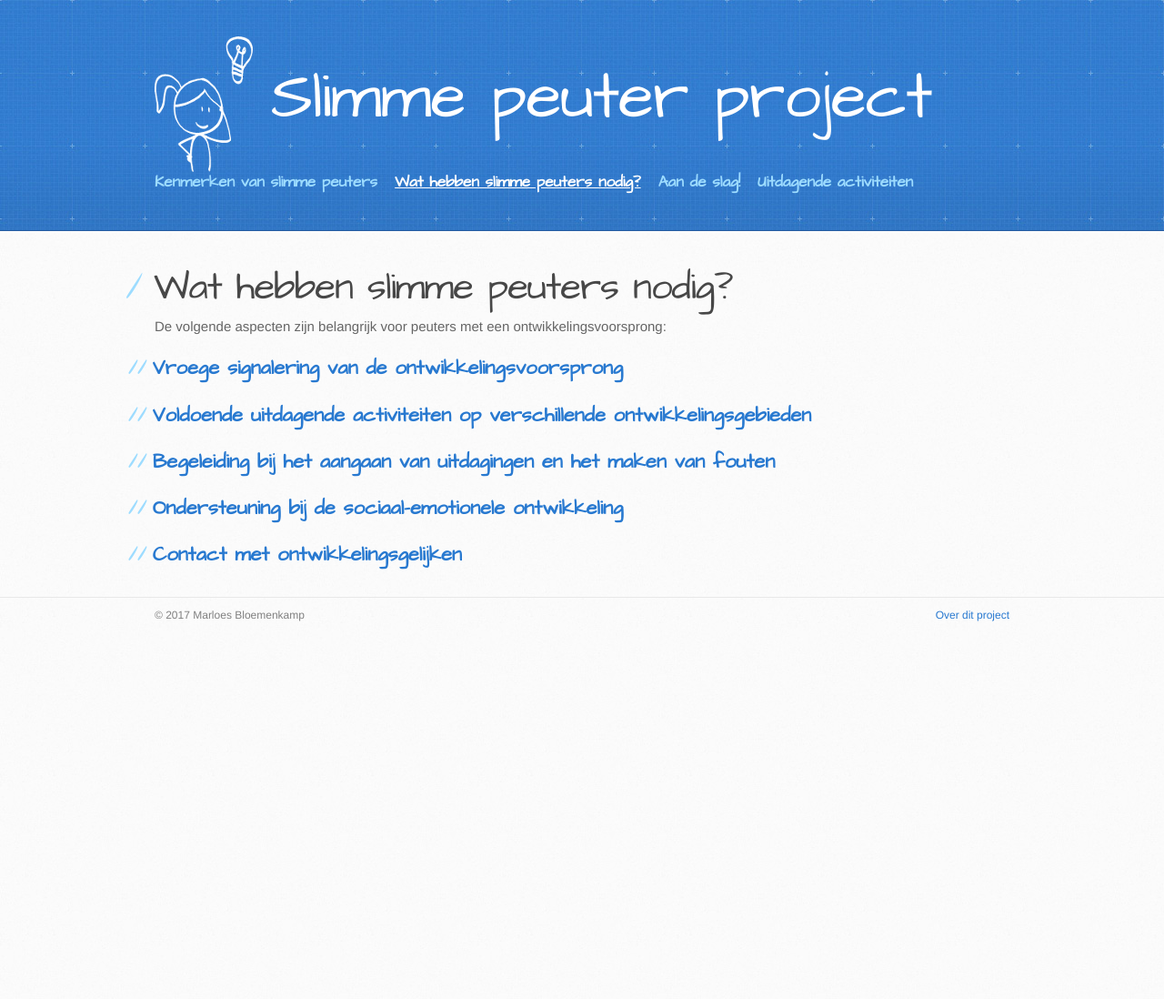
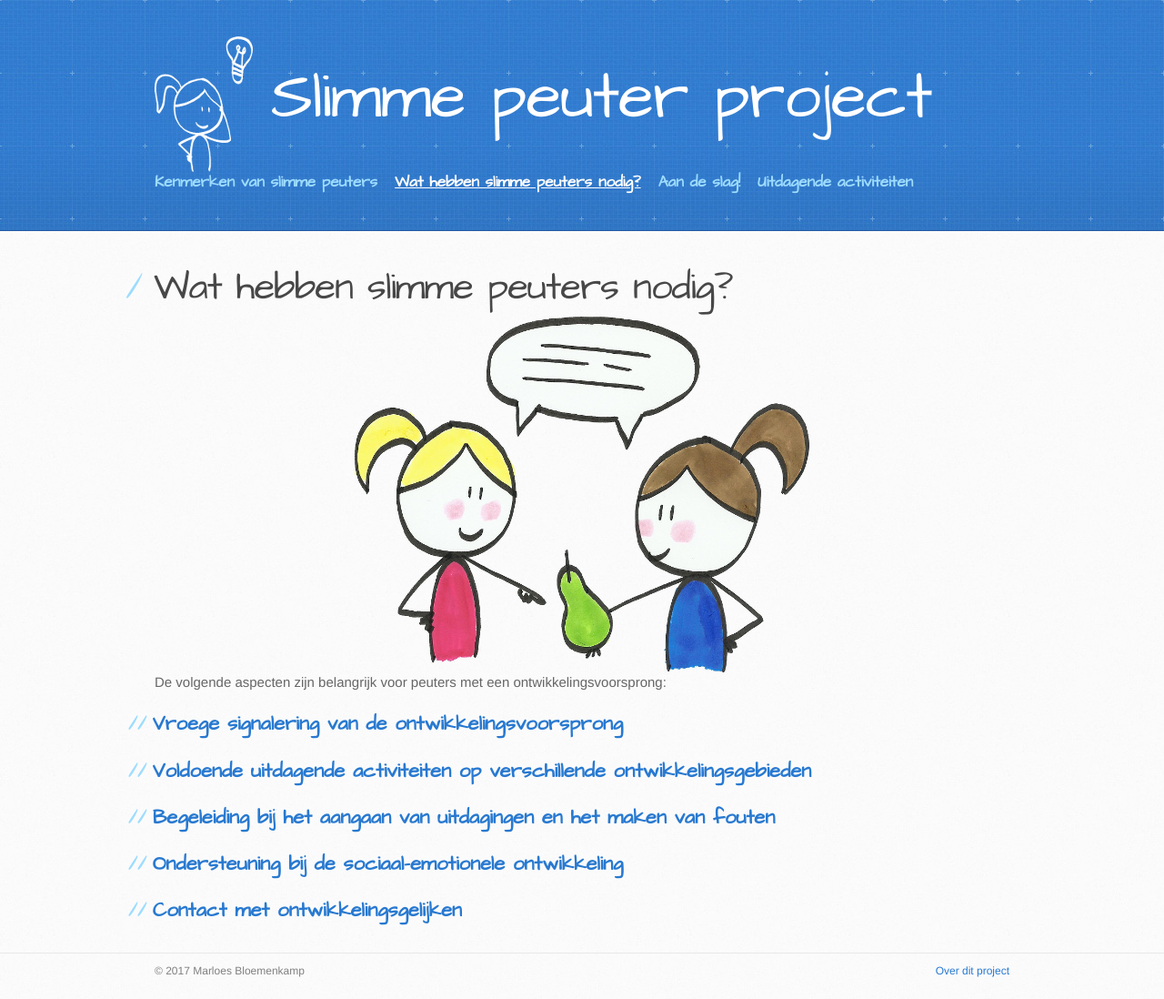
Before and after one commit to marloesbloemenkamp/marloesbloemenkamp.github.io, a Jekyll site: the page built from behoeften/index.md, in a window 1280 px wide. Shown: the whole page at 91% size. Built offline with Jekyll 4.4.1, drawn with Linux system fonts in a browser that asks for light colours; before the commit the page ends 900 px from its top, so only the background shows below that.

Commit message:
Add images

```diff
--- a/behoeften/index.md
+++ b/behoeften/index.md
@@ -4,6 +4,8 @@ title: Wat hebben slimme peuters nodig?
 menu_index: 2
 parent: index
 ---
+
+<img src="/images/peers.png" class="centered" />
 
 De volgende aspecten zijn belangrijk voor peuters met een ontwikkelingsvoorsprong:
 
```
Also changed, not shown: activiteiten/index.md (+2 -0 lines), images/peers.png (added), images/uitdagende_activiteiten.png (added).
